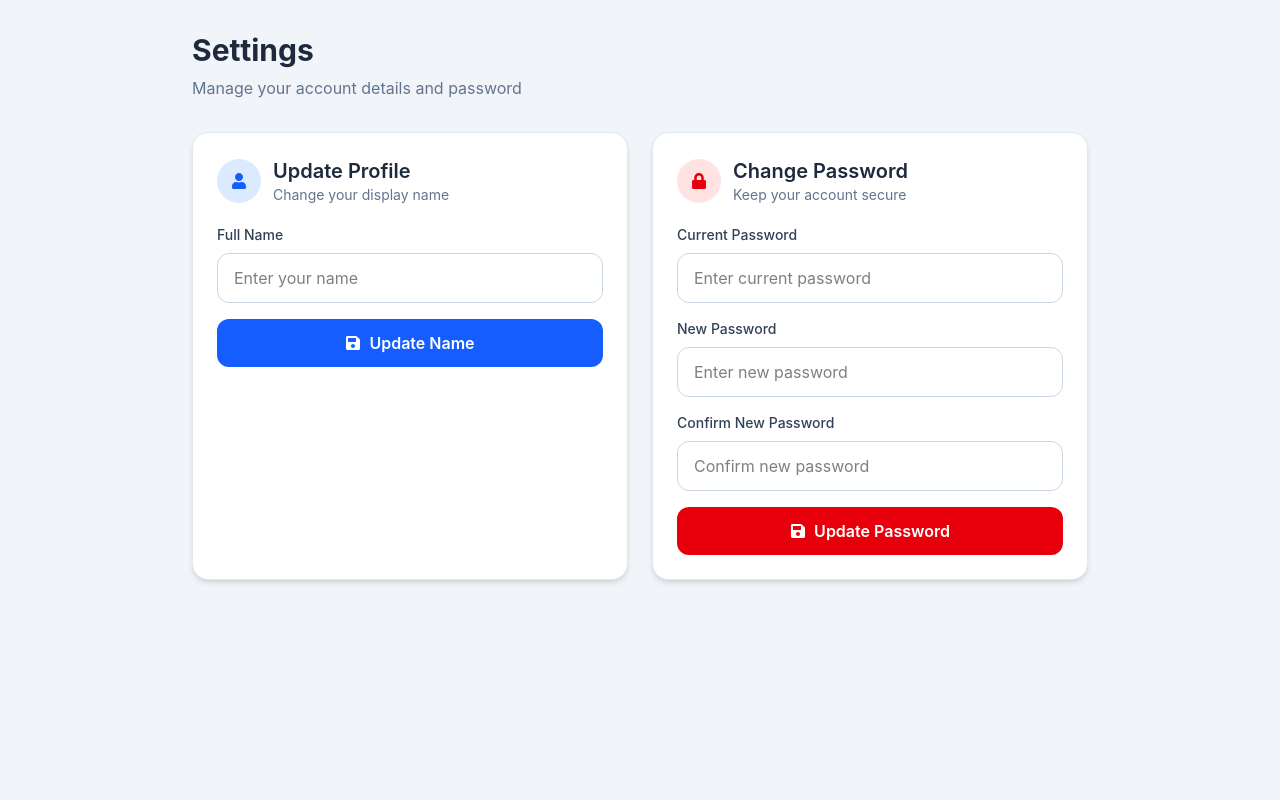
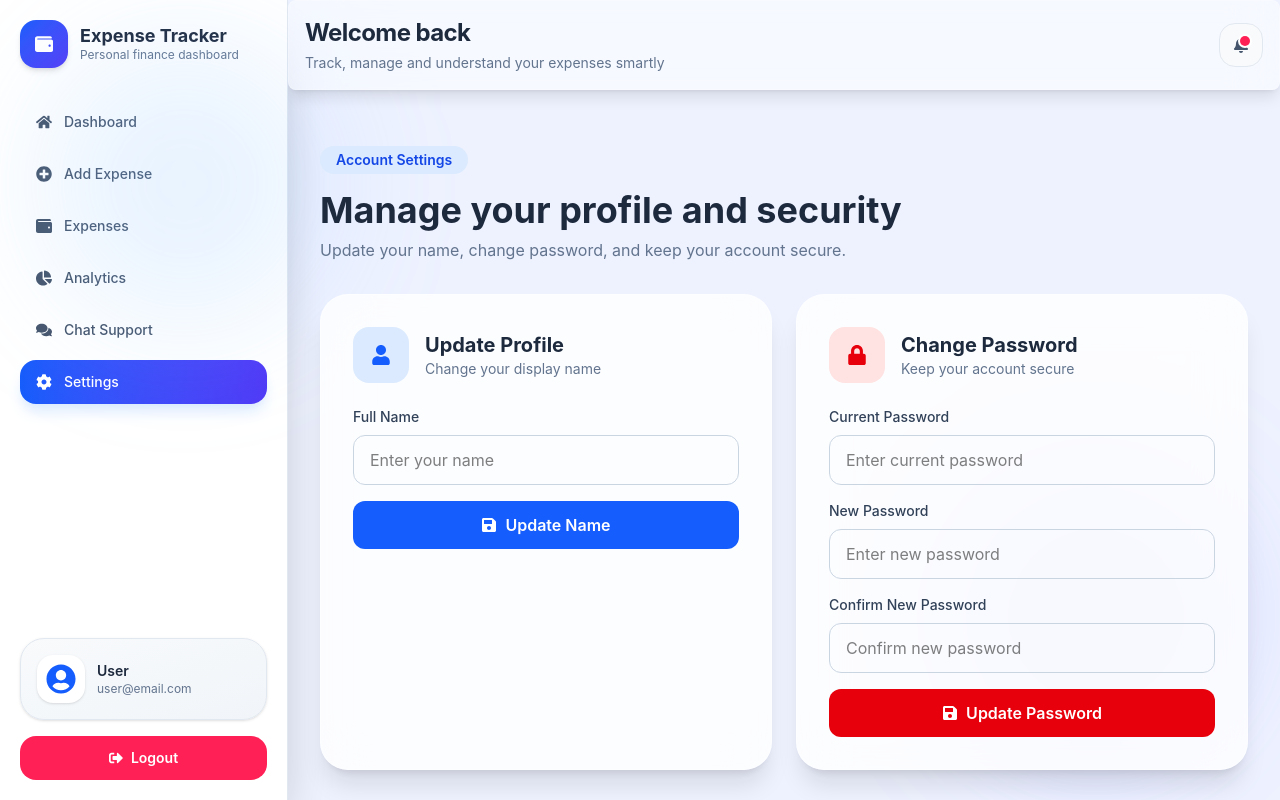
Before and after one commit to Kanikagangrade1/expense-tracker, a React (Vite) app in the folder frontend/: page /settings in a window 1280 px wide. Built offline with nearby package versions, Linux system fonts and the light colour scheme.

Commit message:
feat: Update styling and layout for various components; enhance user interface consistency

```diff
--- a/frontend/src/components/ExpenseChart.jsx
+++ b/frontend/src/components/ExpenseChart.jsx
@@ -218,7 +218,7 @@ function ExpenseChart() {
                 ) : (
                   <>
                     <div className="grid grid-cols-1 items-center gap-4 lg:grid-cols-2">
-                      <div className="w-full h-[240px]  min-h-[240px] min-w-0">
+                      <div className="w-full h-60  min-h-60 min-w-0">
                         <ResponsiveContainer width="100%" height="100%">
                           <PieChart>
                             <Pie
@@ -318,7 +318,7 @@ function ExpenseChart() {
                   </select>
                 </div>
 
-                <div className="h-[260px] w-full min-h-65">
+                <div className="h-65 w-full min-h-65">
                   <ResponsiveContainer width="100%" height="100%">
                     <BarChart data={monthlyData}>
                       <CartesianGrid strokeDasharray="3 3" vertical={false} />
@@ -371,7 +371,7 @@ function ExpenseChart() {
               </div>
             </div>
 
-            <div className="mt-4 rounded-2xl border border-amber-100 bg-gradient-to-r from-amber-50 to-white p-5 shadow-sm">
+            <div className="mt-4 rounded-2xl border border-amber-100 bg-linear-to-r from-amber-50 to-white p-5 shadow-sm">
               <h3 className="flex items-center gap-2 text-2xl font-bold text-slate-800">
                 <span>💡</span>
                 Smart Insights
--- a/frontend/src/components/ExpenseForm.jsx
+++ b/frontend/src/components/ExpenseForm.jsx
@@ -187,7 +187,7 @@ return (
 
       <button
         type="submit"
-        className="w-full rounded-2xl bg-gradient-to-r from-blue-600 to-indigo-500 py-3 text-lg font-semibold text-white shadow-lg"
+        className="w-full rounded-2xl bg-linear-to-r from-blue-600 to-indigo-500 py-3 text-lg font-semibold text-white shadow-lg"
       >
         Add Entry
       </button>
--- a/frontend/src/components/ExpenseList.jsx
+++ b/frontend/src/components/ExpenseList.jsx
@@ -94,7 +94,7 @@ function ExpenseList({ expenses = [], onDelete, onUpdate }) {
 
   return (
     <div className="rounded-[28px] border border-white/40 bg-white/75 p-6 shadow-xl backdrop-blur-xl">
-      <h3 className="mb-4 text-2xl font-bold text-slate-800">Expense List</h3>
+      <h3 className="mb-4 text-2xl font-bold text-slate-800 justify-center flex ">Recent Expenses</h3>
 
       <div className="mb-3 grid grid-cols-1 gap-3 md:grid-cols-2">
         <select
@@ -227,7 +227,7 @@ function ExpenseList({ expenses = [], onDelete, onUpdate }) {
                     </>
                   ) : (
                     <>
-                      <td className="py-3 font-medium text-slate-700">{item.title}</td>
+                      <td className="py-3 font-medium text-slate-700 ">{item.title}</td>
                       <td className="py-3 text-slate-700">{item.category}</td>
                       <td className="py-3 text-slate-700">₹{item.amount}</td>
                       <td className="py-3">
--- a/frontend/src/components/Sidebar.jsx
+++ b/frontend/src/components/Sidebar.jsx
@@ -50,7 +50,7 @@ function Sidebar({ isOpen, onClose }) {
         <div>
           <div className="mb-8 flex items-center justify-between">
             <div className="flex items-center gap-3">
-              <div className="flex h-12 w-12 items-center justify-center rounded-2xl bg-gradient-to-br from-blue-600 to-indigo-600 text-white shadow-md">
+              <div className="flex h-12 w-12 items-center justify-center rounded-2xl bg-linear-to-br from-blue-600 to-indigo-600 text-white shadow-md">
                 <FaWallet className="text-lg" />
               </div>
 
@@ -106,7 +106,7 @@ function Sidebar({ isOpen, onClose }) {
         </div>
 
         <div className="mt-6 space-y-4">
-          <div className="rounded-3xl border border-slate-200 bg-gradient-to-br from-slate-50 to-slate-100 p-4 shadow-sm">
+          <div className="rounded-3xl border border-slate-200 bg-linear-to-br from-slate-50 to-slate-100 p-4 shadow-sm">
             <div className="flex items-center gap-3">
               <div className="flex h-12 w-12 items-center justify-center rounded-2xl bg-white shadow-sm">
                 <FaUserCircle className="text-3xl text-blue-600" />
@@ -134,7 +134,7 @@ function Sidebar({ isOpen, onClose }) {
       </aside>
 
       {showLogoutModal && (
-        <div className="fixed inset-0 z-[60] flex items-center justify-center bg-black/40 backdrop-blur-sm px-4">
+        <div className="fixed inset-0 z-60 flex items-center justify-center bg-black/40 backdrop-blur-sm px-4">
           <div className="w-full max-w-sm rounded-3xl bg-white p-6 shadow-2xl">
             <h2 className="text-xl font-bold text-slate-800">Confirm Logout</h2>
             <p className="mt-2 text-sm text-slate-500">
--- a/frontend/src/pages/Login.jsx
+++ b/frontend/src/pages/Login.jsx
@@ -62,7 +62,7 @@ console.log("naivigate to dashboard");
   };
 
   return (
-    <div className="min-h-screen flex items-center justify-center bg-gradient-to-br from-blue-50 via-white to-indigo-100 relative overflow-hidden px-4">
+    <div className="min-h-screen flex items-center justify-center bg-linear-to-br from-blue-50 via-white to-indigo-100 relative overflow-hidden px-4">
       <div className="absolute w-72 h-72 bg-blue-300/30 rounded-full blur-3xl top-10 left-10 animate-pulse"></div>
       <div className="absolute w-72 h-72 bg-indigo-400/30 rounded-full blur-3xl bottom-10 right-10 animate-pulse"></div>
 
--- a/frontend/src/pages/Settings.jsx
+++ b/frontend/src/pages/Settings.jsx
@@ -2,6 +2,8 @@ import { useEffect, useState } from "react";
 import { FaUser, FaLock, FaSave } from "react-icons/fa";
 import { toast } from "react-toastify";
 import API from "../services/api";
+import Navbar from "../components/Navbar";
+import Sidebar from "../components/Sidebar";
 
 function Settings() {
   const [form, setForm] = useState({
@@ -13,6 +15,7 @@ function Settings() {
 
   const [loadingProfile, setLoadingProfile] = useState(false);
   const [loadingPassword, setLoadingPassword] = useState(false);
+  const [sidebarOpen, setSidebarOpen] = useState(false);
 
   useEffect(() => {
     const user = JSON.parse(localStorage.getItem("user"));
@@ -44,15 +47,12 @@ function Settings() {
       });
 
       const updatedUser = res.data.data.user;
-
       localStorage.setItem("user", JSON.stringify(updatedUser));
 
       toast.success("Name updated successfully ✅");
     } catch (error) {
       console.error("PROFILE UPDATE ERROR:", error);
-      toast.error(
-        error?.response?.data?.message || "Failed to update name"
-      );
+      toast.error(error?.response?.data?.message || "Failed to update name");
     } finally {
       setLoadingProfile(false);
     }
@@ -103,24 +103,39 @@ function Settings() {
   };
 
   return (
-    <div className="min-h-screen bg-slate-100 p-4 md:p-8">
-      <div className="max-w-4xl mx-auto">
+    <div className="min-h-screen h-screen bg-[#eef2ff] lg:flex">
+      <Sidebar
+        isOpen={sidebarOpen}
+        onClose={() => setSidebarOpen(false)}
+      />
+    <div className="flex-1 flex flex-col  overflow-hidden">
+
+<Navbar onMenuClick={() => setSidebarOpen(true)} />
+      <main className="min-w-0 flex-1 p-4 md:p-6 lg:p-8 overflow-y-auto">
+          <div className="absolute left-10 top-10 h-72 w-72 rounded-full bg-blue-300/20 blur-3xl" />
+          <div className="absolute bottom-10 right-10 h-72 w-72 rounded-full bg-indigo-400/20 blur-3xl" />
+
+          <div className="relative z-10 mx-auto max-w-7xl">
             <div className="mb-8">
-          <h1 className="text-3xl font-bold text-slate-800">Settings</h1>
-          <p className="text-slate-500 mt-2">
-            Manage your account details and password
+              <p className="inline-flex rounded-full bg-blue-100 px-4 py-1 text-sm font-semibold text-blue-700">
+                Account Settings
+              </p>
+              <h1 className="mt-4 text-3xl font-bold text-slate-800 md:text-4xl">
+                Manage your profile and security
+              </h1>
+              <p className="mt-2 text-slate-500">
+                Update your name, change password, and keep your account secure.
               </p>
             </div>
 
-        <div className="grid md:grid-cols-2 gap-6">
-          {/* Update Name Card */}
-          <div className="bg-white rounded-2xl shadow-md border border-slate-200 p-6">
-            <div className="flex items-center gap-3 mb-5">
-              <div className="w-11 h-11 rounded-full bg-blue-100 flex items-center justify-center text-blue-600">
+            <div className="grid gap-6 lg:grid-cols-2">
+              <div className="rounded-[28px] border border-white/40 bg-white/80 p-6 shadow-xl backdrop-blur-xl sm:p-8">
+                <div className="mb-6 flex items-center gap-4">
+                  <div className="flex h-14 w-14 items-center justify-center rounded-2xl bg-blue-100 text-xl text-blue-600">
                     <FaUser />
                   </div>
                   <div>
-                <h2 className="text-xl font-semibold text-slate-800">
+                    <h2 className="text-xl font-bold text-slate-800">
                       Update Profile
                     </h2>
                     <p className="text-sm text-slate-500">
@@ -131,7 +146,7 @@ function Settings() {
 
                 <form onSubmit={handleNameUpdate} className="space-y-4">
                   <div>
-                <label className="block text-sm font-medium text-slate-700 mb-2">
+                    <label className="mb-2 block text-sm font-medium text-slate-700">
                       Full Name
                     </label>
                     <input
@@ -140,14 +155,14 @@ function Settings() {
                       value={form.name}
                       onChange={handleChange}
                       placeholder="Enter your name"
-                  className="w-full px-4 py-3 rounded-xl border border-slate-300 outline-none focus:ring-2 focus:ring-blue-400"
+                      className="w-full rounded-xl border border-slate-300 px-4 py-3 outline-none transition focus:border-blue-500 focus:ring-2 focus:ring-blue-200"
                     />
                   </div>
 
                   <button
                     type="submit"
                     disabled={loadingProfile}
-                className="w-full bg-blue-600 hover:bg-blue-700 text-white py-3 rounded-xl font-semibold transition flex items-center justify-center gap-2 disabled:opacity-70"
+                    className="flex w-full items-center justify-center gap-2 rounded-xl bg-blue-600 py-3 font-semibold text-white transition hover:bg-blue-700 disabled:opacity-70"
                   >
                     <FaSave />
                     {loadingProfile ? "Updating..." : "Update Name"}
@@ -155,14 +170,13 @@ function Settings() {
                 </form>
               </div>
 
-          {/* Update Password Card */}
-          <div className="bg-white rounded-2xl shadow-md border border-slate-200 p-6">
-            <div className="flex items-center gap-3 mb-5">
-              <div className="w-11 h-11 rounded-full bg-red-100 flex items-center justify-center text-red-600">
+              <div className="rounded-[28px] border border-white/40 bg-white/80 p-6 shadow-xl backdrop-blur-xl sm:p-8">
+                <div className="mb-6 flex items-center gap-4">
+                  <div className="flex h-14 w-14 items-center justify-center rounded-2xl bg-red-100 text-xl text-red-600">
                     <FaLock />
                   </div>
                   <div>
-                <h2 className="text-xl font-semibold text-slate-800">
+                    <h2 className="text-xl font-bold text-slate-800">
                       Change Password
                     </h2>
                     <p className="text-sm text-slate-500">
@@ -173,7 +187,7 @@ function Settings() {
 
                 <form onSubmit={handlePasswordUpdate} className="space-y-4">
                   <div>
-                <label className="block text-sm font-medium text-slate-700 mb-2">
+                    <label className="mb-2 block text-sm font-medium text-slate-700">
                       Current Password
                     </label>
                     <input
@@ -182,12 +196,12 @@ function Settings() {
                       value={form.currentPassword}
                       onChange={handleChange}
                       placeholder="Enter current password"
-                  className="w-full px-4 py-3 rounded-xl border border-slate-300 outline-none focus:ring-2 focus:ring-red-400"
+                      className="w-full rounded-xl border border-slate-300 px-4 py-3 outline-none transition focus:border-red-500 focus:ring-2 focus:ring-red-200"
                     />
                   </div>
 
                   <div>
-                <label className="block text-sm font-medium text-slate-700 mb-2">
+                    <label className="mb-2 block text-sm font-medium text-slate-700">
                       New Password
                     </label>
                     <input
@@ -196,12 +210,12 @@ function Settings() {
                       value={form.newPassword}
                       onChange={handleChange}
                       placeholder="Enter new password"
-                  className="w-full px-4 py-3 rounded-xl border border-slate-300 outline-none focus:ring-2 focus:ring-red-400"
+                      className="w-full rounded-xl border border-slate-300 px-4 py-3 outline-none transition focus:border-red-500 focus:ring-2 focus:ring-red-200"
                     />
                   </div>
 
                   <div>
-                <label className="block text-sm font-medium text-slate-700 mb-2">
+                    <label className="mb-2 block text-sm font-medium text-slate-700">
                       Confirm New Password
                     </label>
                     <input
@@ -210,14 +224,14 @@ function Settings() {
                       value={form.confirmPassword}
                       onChange={handleChange}
                       placeholder="Confirm new password"
-                  className="w-full px-4 py-3 rounded-xl border border-slate-300 outline-none focus:ring-2 focus:ring-red-400"
+                      className="w-full rounded-xl border border-slate-300 px-4 py-3 outline-none transition focus:border-red-500 focus:ring-2 focus:ring-red-200"
                     />
                   </div>
 
                   <button
                     type="submit"
                     disabled={loadingPassword}
-                className="w-full bg-red-600 hover:bg-red-700 text-white py-3 rounded-xl font-semibold transition flex items-center justify-center gap-2 disabled:opacity-70"
+                    className="flex w-full items-center justify-center gap-2 rounded-xl bg-red-600 py-3 font-semibold text-white transition hover:bg-red-700 disabled:opacity-70"
                   >
                     <FaSave />
                     {loadingPassword ? "Updating..." : "Update Password"}
@@ -226,6 +240,8 @@ function Settings() {
               </div>
             </div>
           </div>
+        </main>
+      </div>
     </div>
   );
 }
```
Also changed, not shown: frontend/src/pages/ExpenseListPage.jsx (+6 -7 lines), frontend/src/pages/Signup.jsx (+17 -1 lines). Lines whose indentation alone changed are shown as unchanged.
